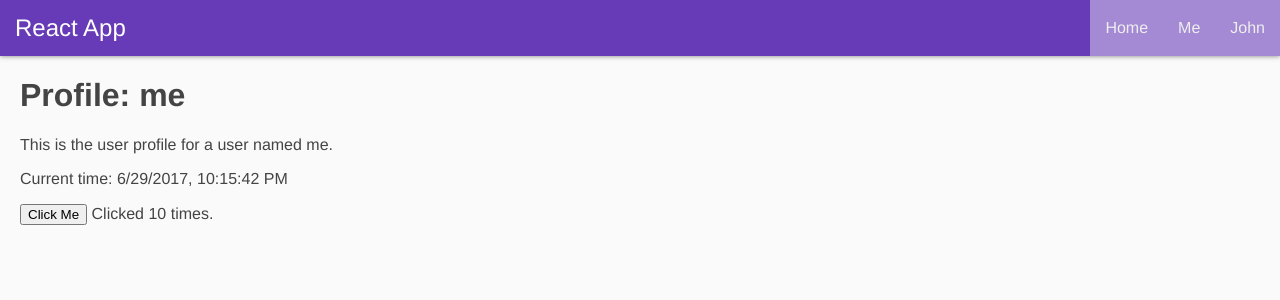
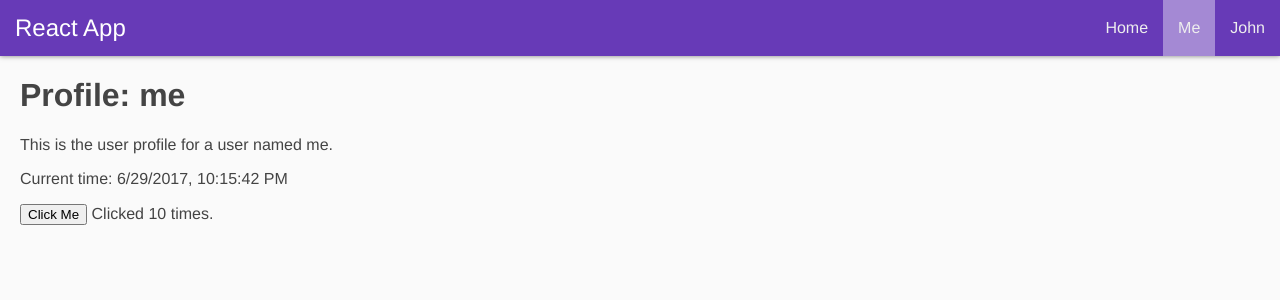
Before and after one commit to robbear/create-react-demos, a React (Create React App) app: page /profile in a window 1280 px wide. Shown: the top 300 px of the page. Built offline with nearby package versions, Linux system fonts and the light colour scheme.

Commit message:
Fix styling

```diff
--- a/src/components/header/index.js
+++ b/src/components/header/index.js
@@ -1,5 +1,5 @@
 import React, { Component } from 'react';
-import { Link } from 'react-router-dom';
+import { NavLink } from 'react-router-dom';
 import './style.css';
 
 export default class Header extends Component {
@@ -8,9 +8,9 @@ export default class Header extends Component {
 			<header className="header">
 				<h1>React App</h1>
 				<nav>
-					<Link className="active" to="/">Home</Link>
-					<Link className="active" to="/profile">Me</Link>
-					<Link className="active" to="/profile/john">John</Link>
+					<NavLink exact activeClassName="active" to="/">Home</NavLink>
+					<NavLink exact activeClassName="active" to="/profile">Me</NavLink>
+					<NavLink activeClassName="active" to="/profile/john">John</NavLink>
 				</nav>
 			</header>
 		);
--- a/src/components/header/style.css
+++ b/src/components/header/style.css
@@ -1,4 +1,3 @@
-/* @import '../../style/helpers.css'; */
 
 .header {
 	position: fixed;
--- a/src/routes/home/style.css
+++ b/src/routes/home/style.css
@@ -1,4 +1,3 @@
-/* @import '../../style/helpers.css'; */
 
 .home {
 	padding: 56px 20px;
--- a/src/routes/profile/style.css
+++ b/src/routes/profile/style.css
@@ -1,4 +1,3 @@
-/* @import '../../style/helpers.css'; */
 
 .profile {
 	padding: 56px 20px;
--- a/src/style/style.css
+++ b/src/style/style.css
@@ -1,4 +1,3 @@
-/* @import 'helpers.css'; */
 
 html, body {
 	height: 100%;
```
Also changed, not shown: 1 other file (tests, documents, lock files or other folders).
